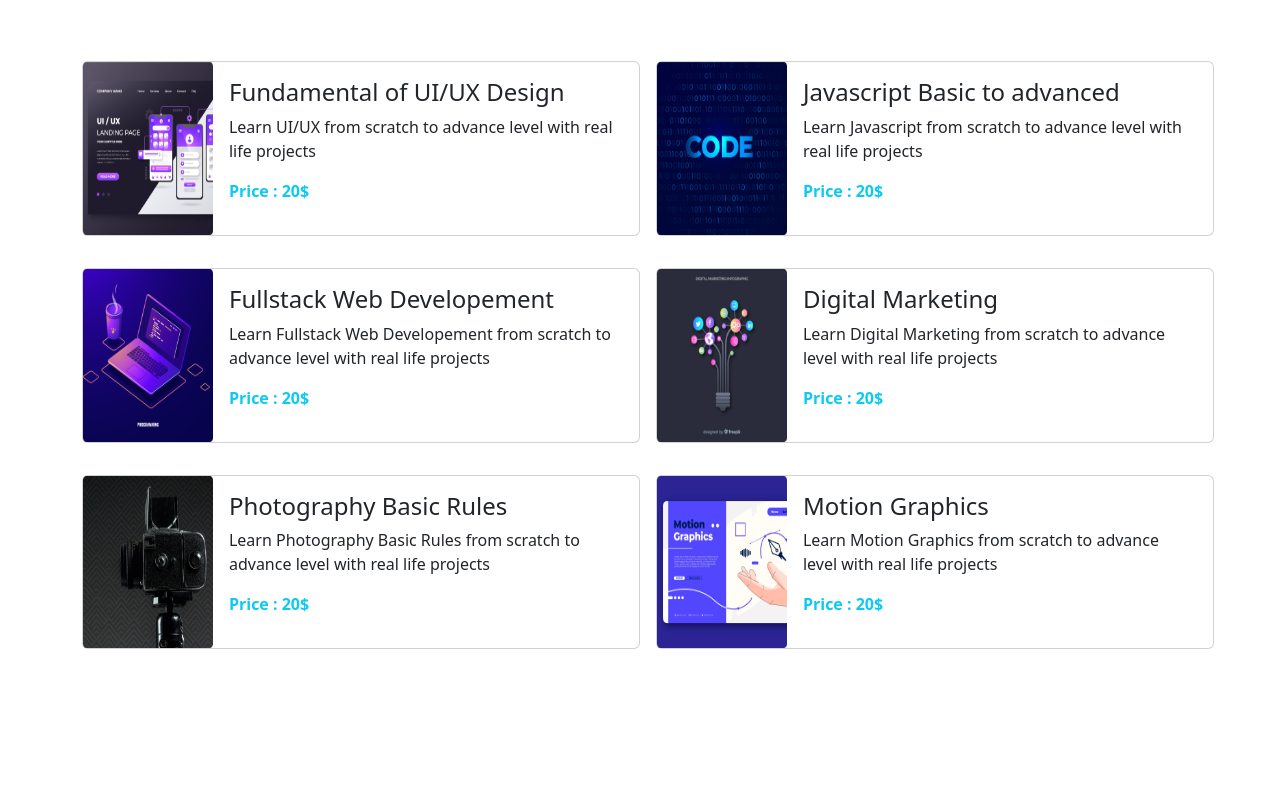
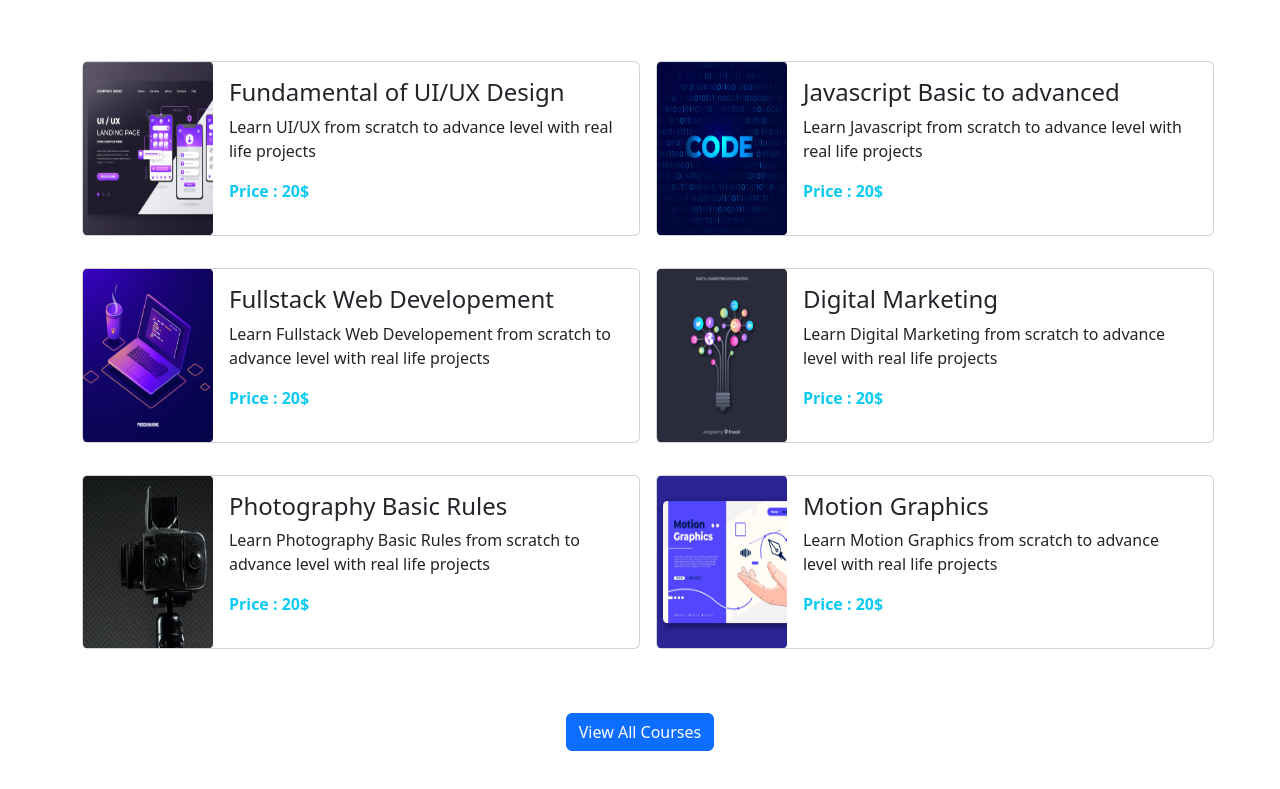
Before and after one commit to Iqtidar102011/edtech_website, a plain HTML site: page index.html in a window 1280 px wide. Shown: the part 923-1712 px from the top of the page. Before the commit the page ends 1636 px from the top, so only its background shows below. Drawn offline with nearby package versions, Linux system fonts and the light colour scheme.

Commit message:
view courses button added

```diff
--- a/index.html
+++ b/index.html
@@ -233,9 +233,13 @@
                     </div>
 
                 </div>
+                <div class="d-flex justify-content-center my-5">
+                    <button type="button" class="btn btn-primary text-center">View All Courses</button>
+                </div>
 
 
             </div>
+
         </section>
         <!-- courses ends -->
     </main>
```
